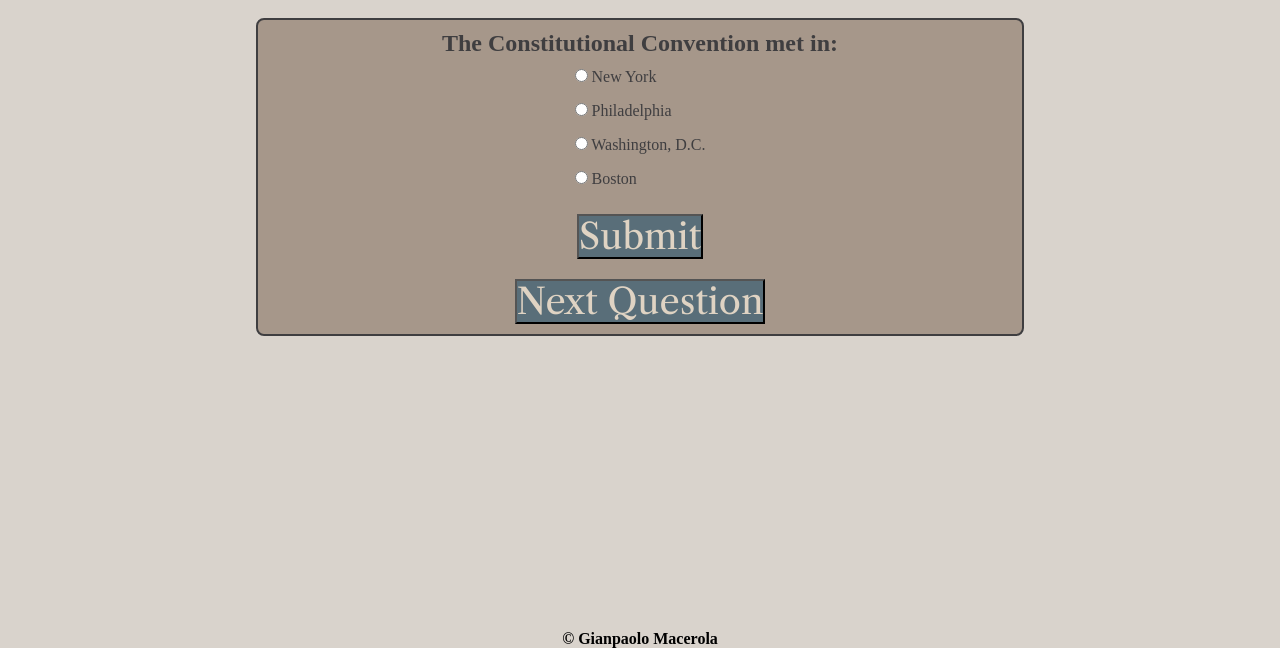
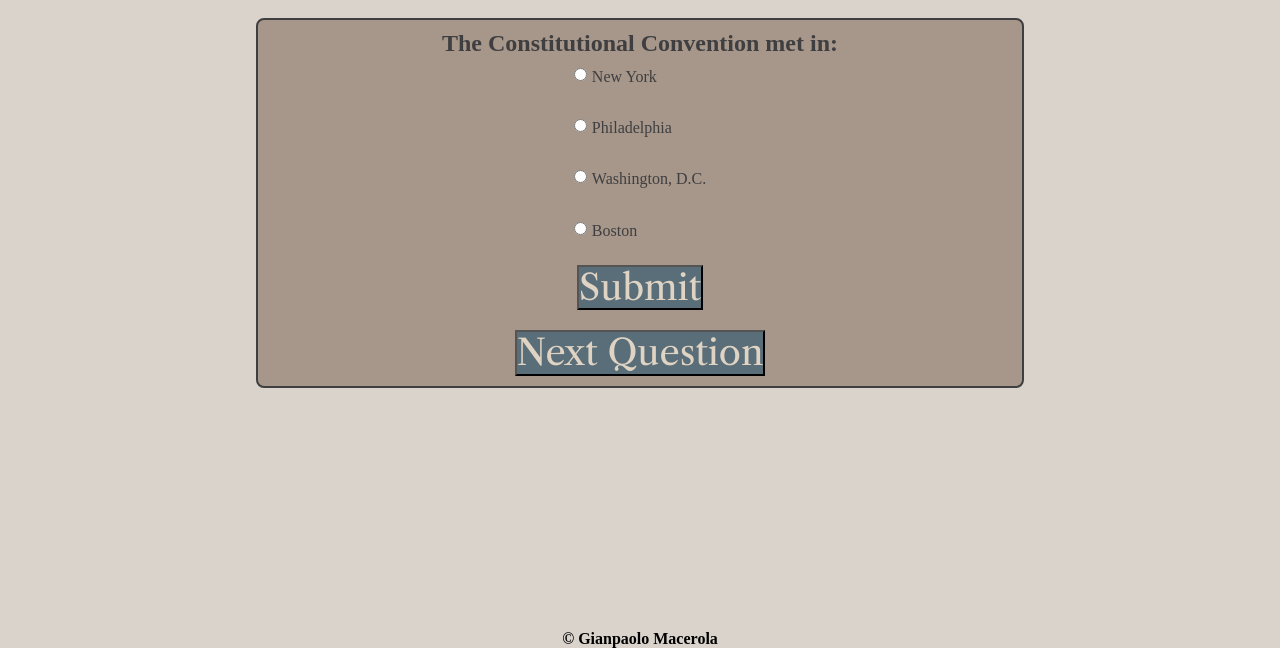
Before and after one commit to gmacerola/quiz-app, a plain HTML site: page index.html in a window 1280 px wide. Both pictures are taken after a click on the button "Start". Shown: the part 152-800 px from the top of the page. Drawn offline with nearby package versions, Linux system fonts and the light colour scheme.

Commit message:
Added template functions for review

```diff
--- a/index.js
+++ b/index.js
@@ -15,12 +15,12 @@ function renderQuestion () {
     $(".start").hide();
     $(".quesNum").text(quesNum + 1);
     $(".correctNum").text(correctNum);
-    const questionHtml = $(`
+    /*const questionHtml = $(`
     <div class="questionText">
         <h2>${STORE[quesNum].question}</h2>
     </div>
-    `);
-    const choicesHtml = $(`
+    `);*/
+    /*const choicesHtml = $(`
         <div>
             <form>
                 <input type="radio" name="userAnswer" id="0" value="0">
@@ -36,16 +36,42 @@ function renderQuestion () {
                 <label for="3">${STORE[quesNum].choices[3]}</label>
             </form>
         </div>
-    `)
+    `)*/
     const buttonsHtml = $(`
         <div class="buttons">
         <button type="submit" class="submit button" id="answer">Submit</button>
         <button type="button" class="next button" id="next">Next Question</button>
         </div>
     `);
-    $(".question").html(questionHtml);
-    $(".choices").html(choicesHtml);
+    getQuestion();
+    /*$(".question").html(questionHtml);*/
+    getChoices();
     $(".buttons").html(buttonsHtml);
+}
+
+function getQuestion () {
+    const questionsHtml = $(`
+    <div class="questionText">
+        <h2>${STORE[quesNum].question}</h2>
+    </div>
+    `)
+    $(".question").html(questionsHtml);
+}
+
+function getChoices () {
+     const choicesArray = STORE[quesNum].choices;
+     const choicesHtmlRef = $(".choices");
+     const answersArray = [];
+     for (i = 0; i < choicesArray.length; i++) {
+         if (i < choicesArray.length - 1) {
+            answersArray.push(`<div class="inputs"><input type="radio" name="userAnswer" id=${i} value=${i}>
+            <label for=${i}>${STORE[quesNum].choices[i]}</label></div><br>`)
+         } else {
+            answersArray.push(`<div class="inputs"><input type="radio" name="userAnswer" id=${i} value=${i}>
+            <label for=${i}>${STORE[quesNum].choices[i]}</label></div>`)
+         }
+    }
+    choicesHtmlRef.html(answersArray.join(''));
 }
 
 function checkAnswer () {
@@ -59,7 +85,7 @@ function checkAnswer () {
             $(".answer").html(`
             <h2>CORRECT</h2>
             <h3>${STORE[quesNum].funFact}</h3>`);
-            correctNum++;
+            correctNum+=1;
         } else {
             $(".answer").addClass("incorrect");
             $(".answer").html(`
@@ -93,6 +119,7 @@ function advanceQuestion () {
 }
 
 function finalScreen () {
+    $(".correctNum").text(correctNum);
     $(".question").html(`<h2>You got ${correctNum} out of ${STORE.length} correct.</h2>`)
     $(".choices").html(`
         <button type="button" class="restart button" id="restart">Try Again?</button>
--- a/style.css
+++ b/style.css
@@ -76,7 +76,7 @@
     margin-bottom: 10px;
   }
 
-.question, .choices, .buttons, .answer {
+.question, .buttons, .answer {
   display: flex;
   flex-direction: column;
   justify-content: center;
@@ -85,11 +85,19 @@
 }
 
 .choices {
+  display: flex;
+  flex-direction: column;
+  justify-content: center;
   text-align: left;
+}
+
+.inputs {
+  display: flex;
 }
 
 input {
   margin-bottom: 20px;
+  margin-right: 5px;
 }
 
 .correct {
```
